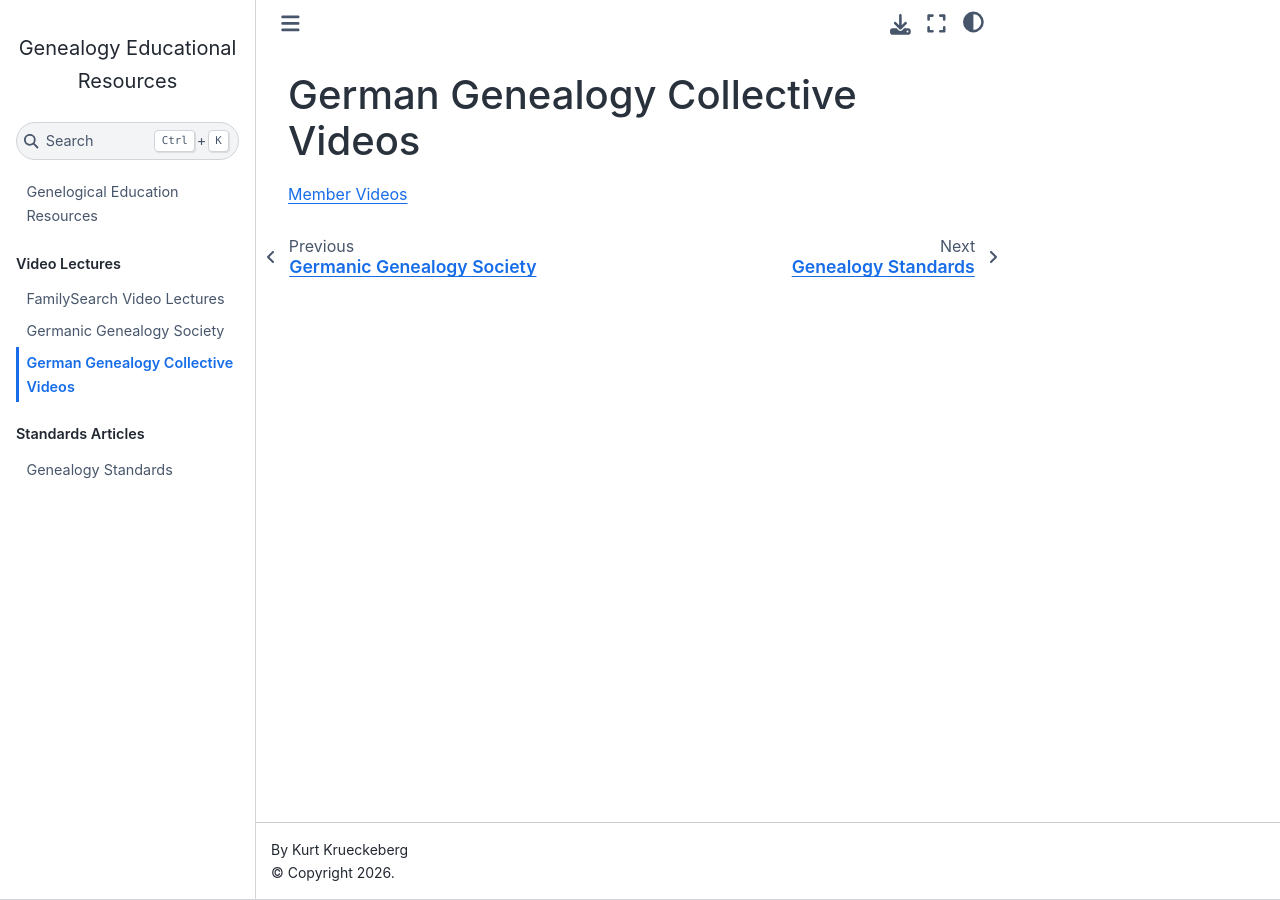
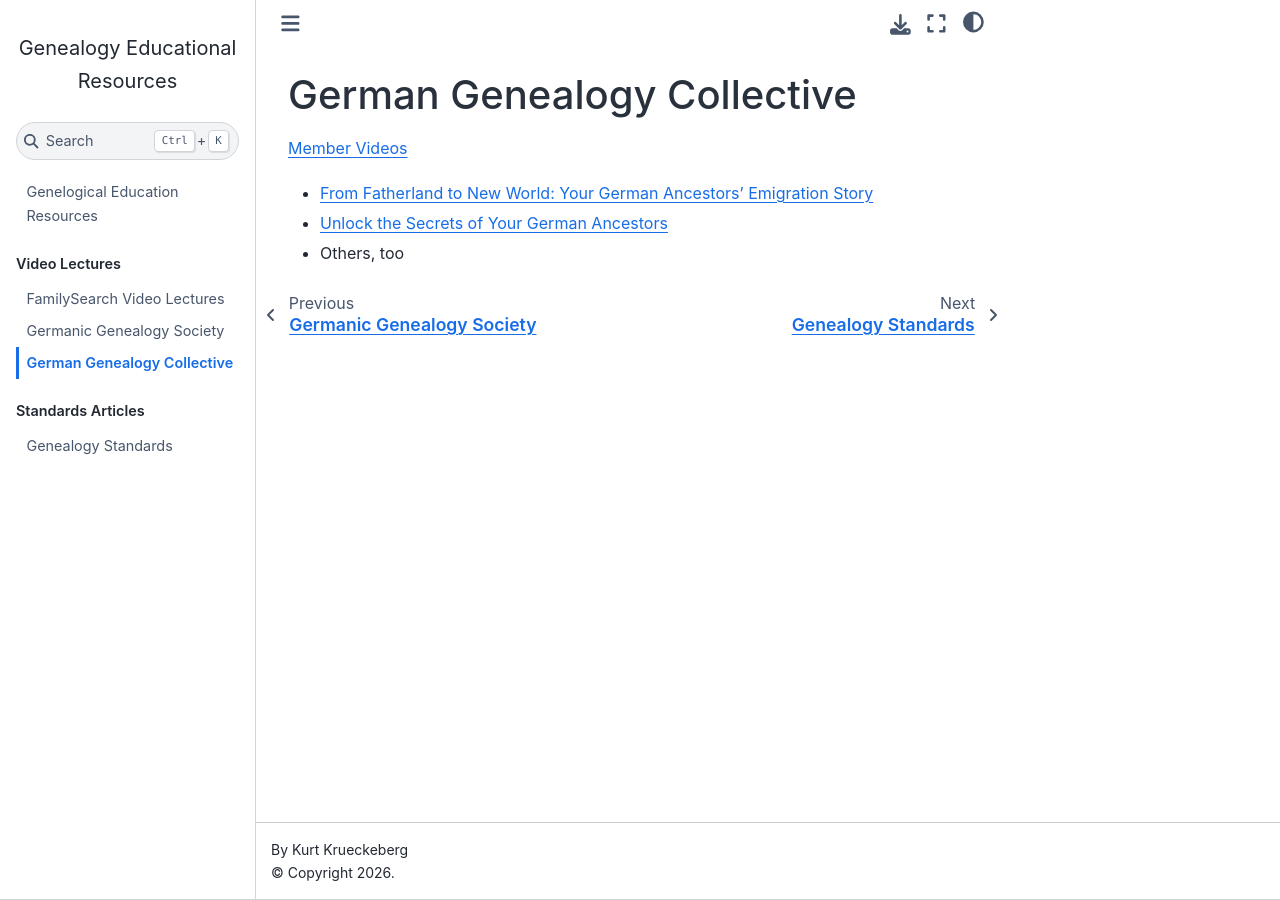
Before and after one commit to kurt-krueckeberg/sphinx-edu, a Jupyter Book: the page built from videos/german-gen-collective.md, in a window 1280 px wide. Built offline with Jupyter Book 1.0.4 settings and Sphinx 7.4.7 and the Sphinx Book theme 1.1.4, drawn with Linux system fonts in a browser that asks for light colours.

Commit message:
Update files

```diff
--- a/videos/german-gen-collective.md
+++ b/videos/german-gen-collective.md
@@ -1,3 +1,8 @@
-# German Genealogy Collective Videos
+# German Genealogy Collective
+
 
 [Member Videos](https://members.germangenealogycollective.com/courses/library-v2?courses=my)
+
+- [From Fatherland to New World: Your German Ancestors' Emigration Story](https://members.germangenealogycollective.com/courses/products/86a4a680-fcb7-463c-93c1-d9db7bda624e?courses=my&source=courses)
+- [Unlock the Secrets of Your German Ancestors](https://members.germangenealogycollective.com/courses/products/03c68d81-d0ea-4d47-8ad8-6dff0fc1375d?courses=my&source=courses)
+- Others, too
```
